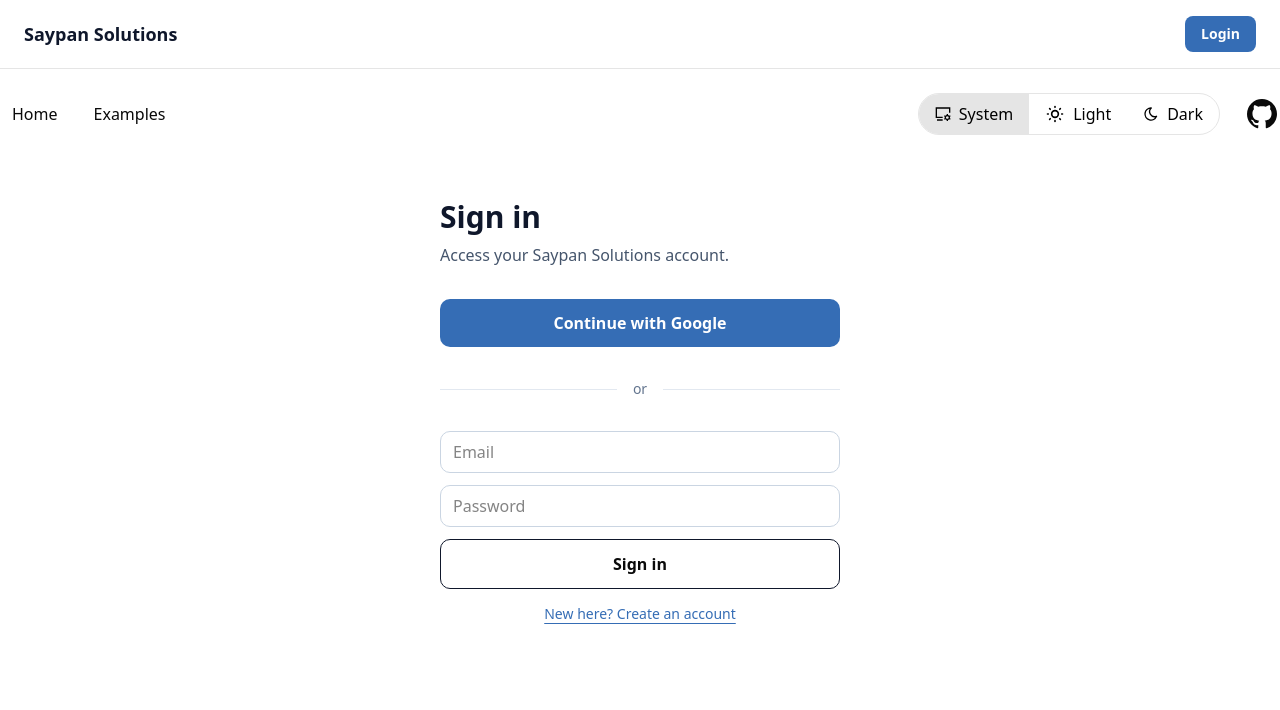
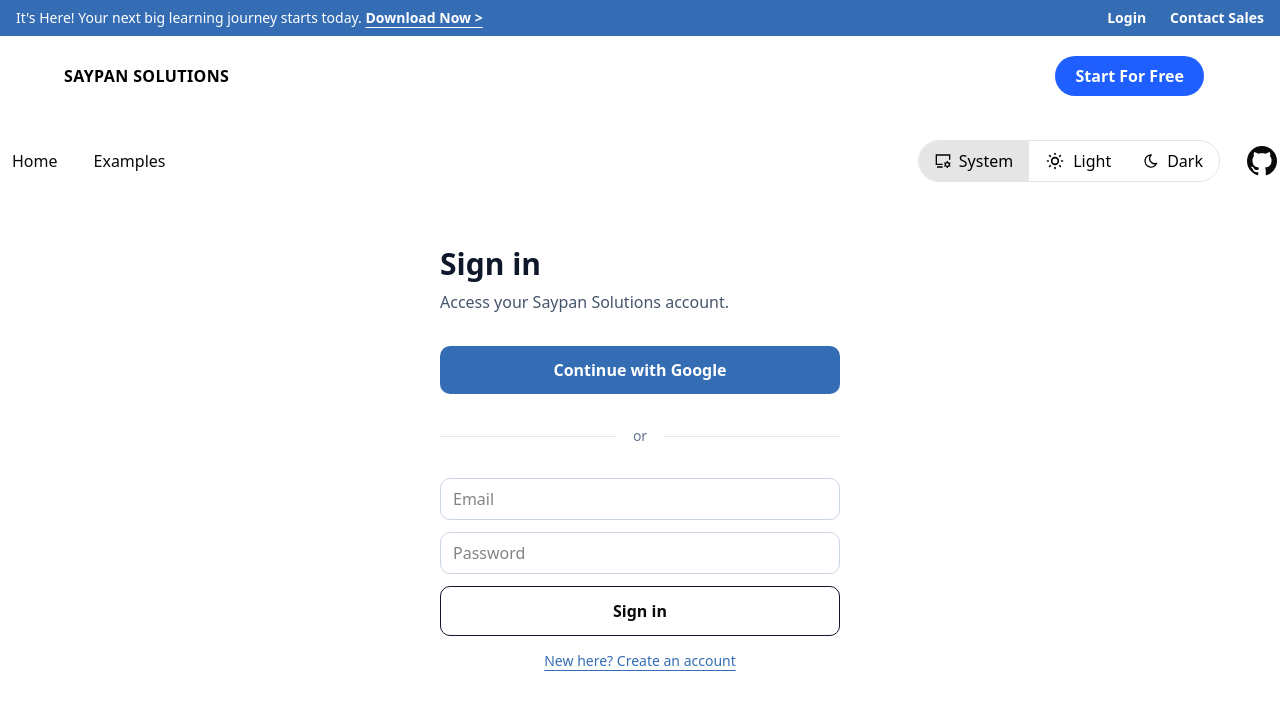
Before and after one commit to karthikKSayyaparaju/SaypanSolutionsNew, a Next.js app: page /login in a window 1280 px wide. Shown: the top 710 px of the page. Built offline with nearby package versions, Linux system fonts and the light colour scheme; no server answers.

Commit message:
upload latest
upload latest

```diff
--- a/src/components/Header.tsx
+++ b/src/components/Header.tsx
@@ -1,34 +1,66 @@
 'use client';
 
-import { signIn, signOut, useSession } from "next-auth/react";
+import Link from "next/link";
 
 export default function Header() {
-  const { data: session, status } = useSession();
+  return (
+    <header className="w-full">
+      {/* Top announcement bar */}
+      <div className="w-full bg-[#356DB5] text-white">
+        <div className="mx-auto flex max-w-7xl items-center justify-center px-4 py-2 text-sm">
+          <span className="text-center">
+            It&apos;s Here! Your next big learning journey starts today.{" "}
+            <Link href="/learn-more" className="underline underline-offset-4 font-semibold">
+              Download Now &gt;
+            </Link>
+          </span>
 
-  return (
-    <header className="flex items-center justify-between px-6 py-4 border-b">
-      {/* LEFT: Logo / Site name */}
-      <div className="text-lg font-bold text-slate-900">
-        Saypan Solutions
+          {/* Top-right small links (desktop) */}
+          <div className="ml-auto hidden items-center gap-6 text-sm font-semibold md:flex">
+            <Link href="/login" className="hover:opacity-90">
+              Login
+            </Link>
+            <Link href="/contact" className="hover:opacity-90">
+              Contact Sales
+            </Link>
+          </div>
+        </div>
       </div>
 
-      {/* RIGHT: Auth button */}
-      <div>
-        {status === "loading" ? null : !session ? (
-          <button
-            onClick={() => signIn("google")}
-            className="rounded-md bg-[#356DB5] px-4 py-2 text-sm font-semibold text-white hover:opacity-90"
-          >
-            Login
-          </button>
-        ) : (
-          <button
-            onClick={() => signOut()}
-            className="rounded-md border px-4 py-2 text-sm font-semibold"
-          >
-            Logout
-          </button>
-        )}
+      {/* Main navbar */}
+      <div className="w-full bg-white text-black">
+        <div className="mx-auto flex max-w-7xl items-center justify-between px-4 py-5">
+          {/* Left: Brand */}
+          <Link href="/" className="flex items-center gap-3">
+            <div className="h-9 w-9 rounded-full border border-white/30 flex items-center justify-center">
+              <span className="text-xs font-bold"></span>
+            </div>
+            <span className="tracking-wide font-semibold">SAYPAN SOLUTIONS</span>
+          </Link>
+
+          {/* Right: CTA + Hamburger (like screenshot) */}
+          <div className="flex items-center gap-4">
+            <Link
+              href="/start"
+              className="rounded-full bg-[#1F5FFF] px-5 py-2 text-white font-semibold hover:opacity-90"
+            >
+              Start For Free
+            </Link>
+
+            {/* Hamburger */}
+            <button
+              aria-label="Open menu"
+              className="rounded-md p-2 hover:bg-white/10"
+              type="button"
+            >
+              <div className="space-y-1.5">
+                <span className="block h-0.5 w-7 bg-white"></span>
+                <span className="block h-0.5 w-7 bg-white"></span>
+                <span className="block h-0.5 w-7 bg-white"></span>
+              </div>
+            </button>
+          </div>
+        </div>
       </div>
     </header>
   );
```
Also changed, not shown: 1 other file (tests, documents, lock files or other folders).
